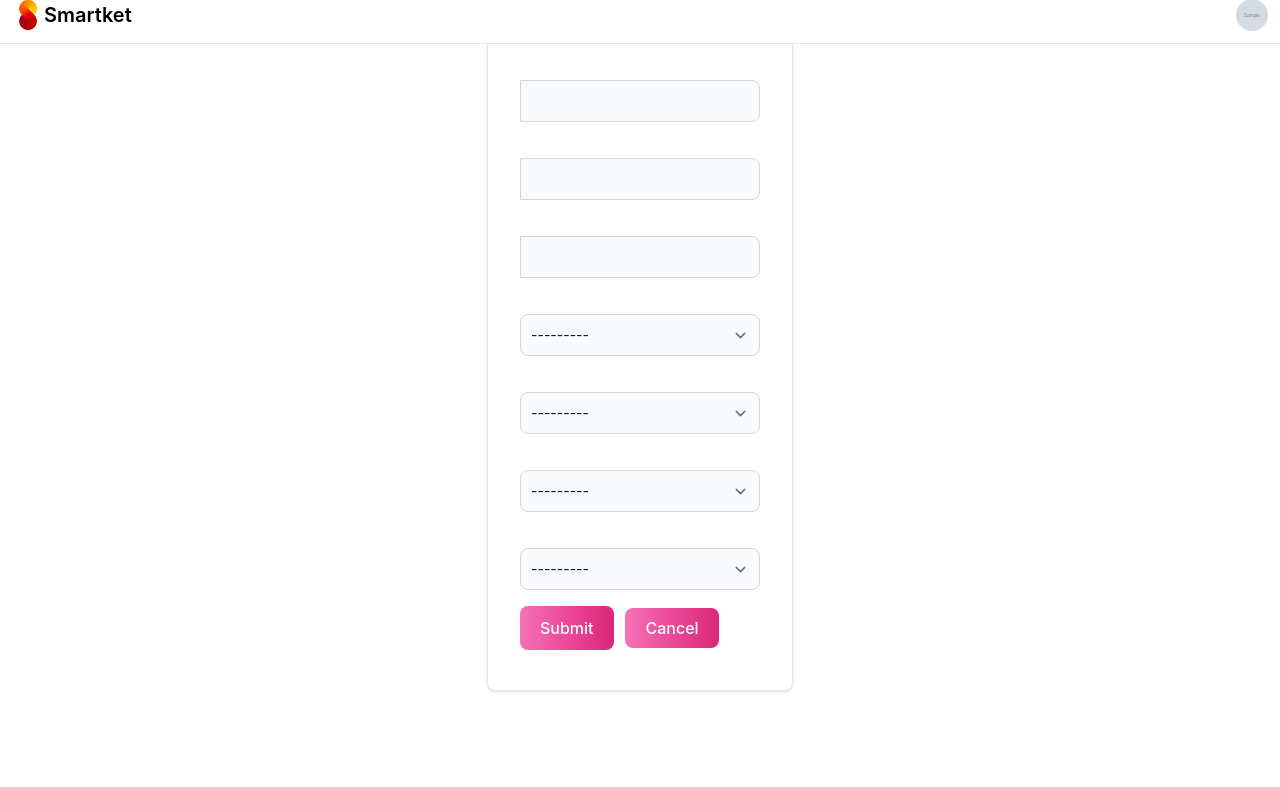
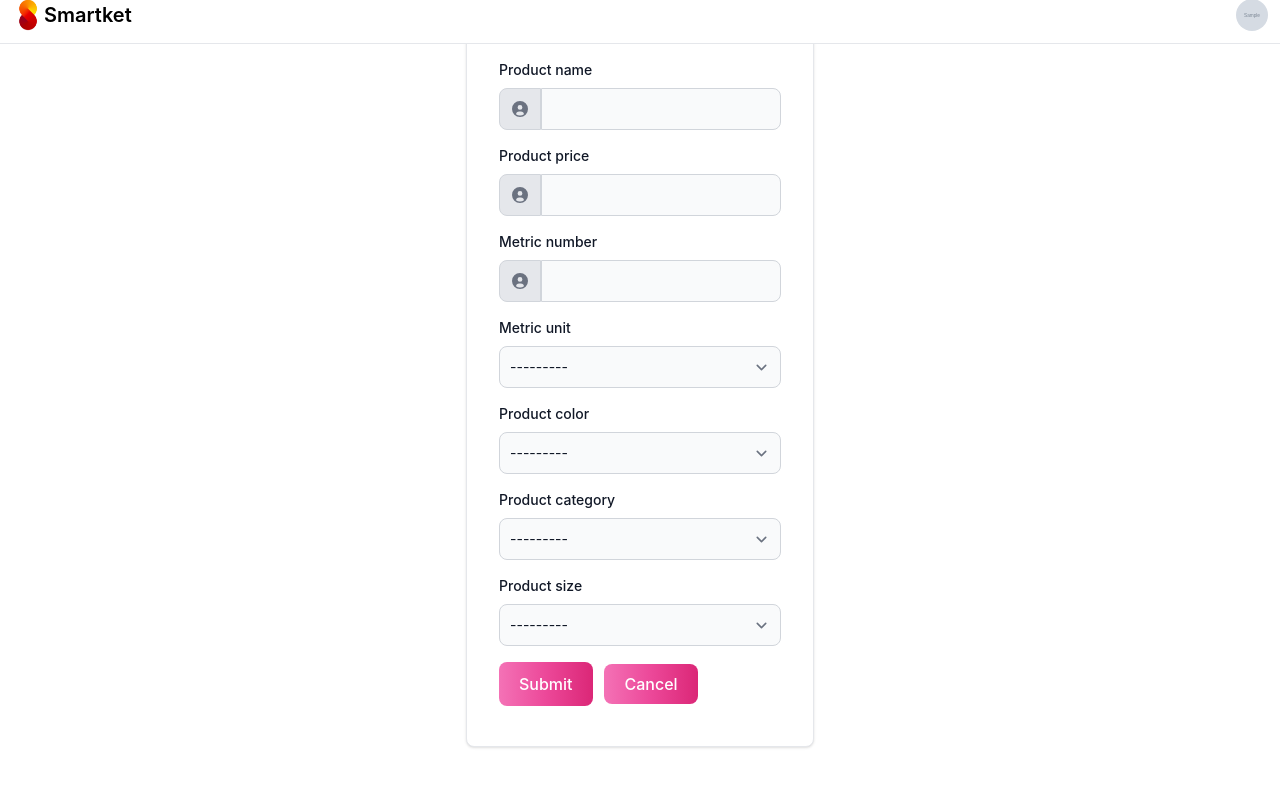
Before and after one commit to AristonCatipay/django_smartket, a Django app: page /product/add/ in a window 1280 px wide. Shown: the part 13-800 px from the top of the page. Run offline with Django 4.2, Linux system fonts and the light colour scheme; a user stored in the database is signed in; tables that the repository leaves empty hold one stand-in row (values such as "Sample post"); grey boxes marked "Sample" are stand-in pictures; some libraries are stand-ins or nearby versions.

Commit message:
Update the design of add product page.

```diff
--- a/product/templates/product/form.html
+++ b/product/templates/product/form.html
@@ -38,7 +38,79 @@
             {% endif %}
 
             <div class="space-y-4">
-                {{ form.as_p }}
+                {% for field in form %}
+
+                    {% if field.name == 'product_name' %}
+                        <div>
+                            <label for="{{ field.id_for_label }}" class="block mb-2 text-sm font-medium text-gray-900 dark:text-white">{{ field.label }}</label>
+                            <div class="flex">
+                                <span class="inline-flex items-center px-3 text-sm text-gray-900 bg-gray-200 border border-e-0 border-gray-300 rounded-l-lg dark:bg-gray-600 dark:text-gray-400 dark:border-gray-600">
+                                <svg class="w-4 h-4 text-gray-500 dark:text-gray-400" aria-hidden="true" xmlns="http://www.w3.org/2000/svg" fill="currentColor" viewBox="0 0 20 20">
+                                    <path d="M10 0a10 10 0 1 0 10 10A10.011 10.011 0 0 0 10 0Zm0 5a3 3 0 1 1 0 6 3 3 0 0 1 0-6Zm0 13a8.949 8.949 0 0 1-4.951-1.488A3.987 3.987 0 0 1 9 13h2a3.987 3.987 0 0 1 3.951 3.512A8.949 8.949 0 0 1 10 18Z"/>
+                                </svg>
+                                </span>
+                                {{ field }}
+                            </div>
+                        </div>
+                    {% endif %}
+
+                    {% if field.name == 'product_price' %}
+                    <div>
+                        <label for="{{ field.id_for_label }}" class="block mb-2 text-sm font-medium text-gray-900 dark:text-white">{{ field.label }}</label>
+                        <div class="flex">
+                            <span class="inline-flex items-center px-3 text-sm text-gray-900 bg-gray-200 border border-e-0 border-gray-300 rounded-l-lg dark:bg-gray-600 dark:text-gray-400 dark:border-gray-600">
+                            <svg class="w-4 h-4 text-gray-500 dark:text-gray-400" aria-hidden="true" xmlns="http://www.w3.org/2000/svg" fill="currentColor" viewBox="0 0 20 20">
+                                <path d="M10 0a10 10 0 1 0 10 10A10.011 10.011 0 0 0 10 0Zm0 5a3 3 0 1 1 0 6 3 3 0 0 1 0-6Zm0 13a8.949 8.949 0 0 1-4.951-1.488A3.987 3.987 0 0 1 9 13h2a3.987 3.987 0 0 1 3.951 3.512A8.949 8.949 0 0 1 10 18Z"/>
+                            </svg>
+                            </span>
+                            {{ field }}
+                        </div>
+                    </div>
+                    {% endif %}
+
+                    {% if field.name == 'metric_number' %}
+                    <div>
+                        <label for="{{ field.id_for_label }}" class="block mb-2 text-sm font-medium text-gray-900 dark:text-white">{{ field.label }}</label>
+                        <div class="flex">
+                            <span class="inline-flex items-center px-3 text-sm text-gray-900 bg-gray-200 border border-e-0 border-gray-300 rounded-l-lg dark:bg-gray-600 dark:text-gray-400 dark:border-gray-600">
+                            <svg class="w-4 h-4 text-gray-500 dark:text-gray-400" aria-hidden="true" xmlns="http://www.w3.org/2000/svg" fill="currentColor" viewBox="0 0 20 20">
+                                <path d="M10 0a10 10 0 1 0 10 10A10.011 10.011 0 0 0 10 0Zm0 5a3 3 0 1 1 0 6 3 3 0 0 1 0-6Zm0 13a8.949 8.949 0 0 1-4.951-1.488A3.987 3.987 0 0 1 9 13h2a3.987 3.987 0 0 1 3.951 3.512A8.949 8.949 0 0 1 10 18Z"/>
+                            </svg>
+                            </span>
+                            {{ field }}
+                        </div>
+                    </div>
+                    {% endif %}
+
+                    {% if field.name == 'metric_unit' %}
+                    <div>
+                        <label for="{{ field.id_for_label }}" class="block mb-2 text-sm font-medium text-gray-900 dark:text-white">{{ field.label }}</label>
+                        {{ field }}
+                    </div>
+                    {% endif %}
+
+                    {% if field.name == 'product_color' %}
+                    <div>
+                        <label for="{{ field.id_for_label }}" class="block mb-2 text-sm font-medium text-gray-900 dark:text-white">{{ field.label }}</label>
+                        {{ field }}
+                    </div>
+                    {% endif %}
+
+                    {% if field.name == 'product_category' %}
+                    <div>
+                        <label for="{{ field.id_for_label }}" class="block mb-2 text-sm font-medium text-gray-900 dark:text-white">{{ field.label }}</label>
+                        {{ field }}
+                    </div>
+                    {% endif %}
+
+                    {% if field.name == 'product_size' %}
+                    <div>
+                        <label for="{{ field.id_for_label }}" class="block mb-2 text-sm font-medium text-gray-900 dark:text-white">{{ field.label }}</label>
+                        {{ field }}
+                    </div>
+                    {% endif %}
+
+                {% endfor %}
             </div>
 
             <button type="submit" class="mt-4 text-white bg-gradient-to-r from-pink-400 via-pink-500 to-pink-600 hover:bg-gradient-to-br focus:ring-4 focus:outline-none focus:ring-pink-300 dark:focus:ring-pink-200 font-medium rounded-lg text-base px-5 py-2.5 text-center mr-2 mb-2">Submit</button>
```
